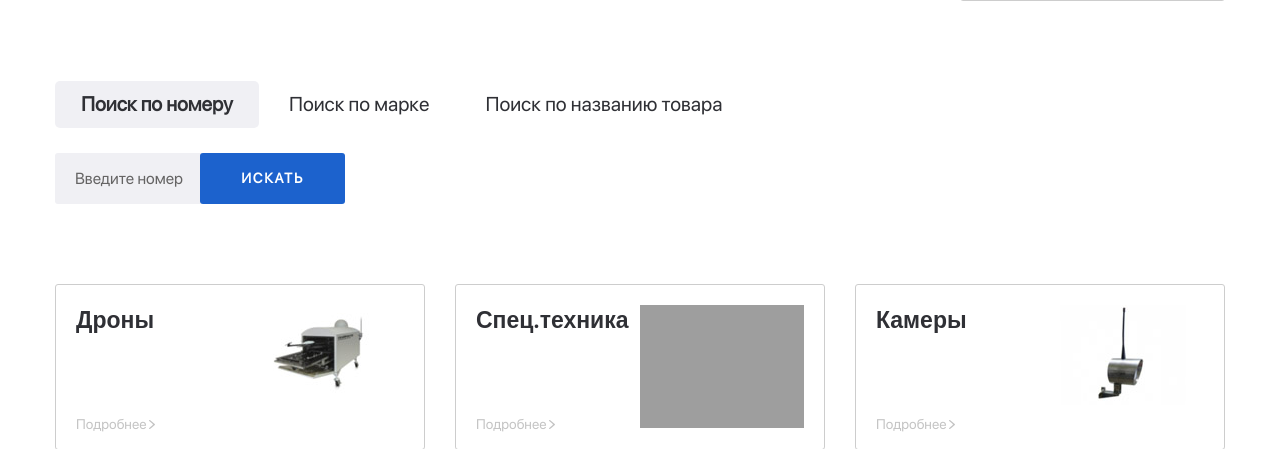
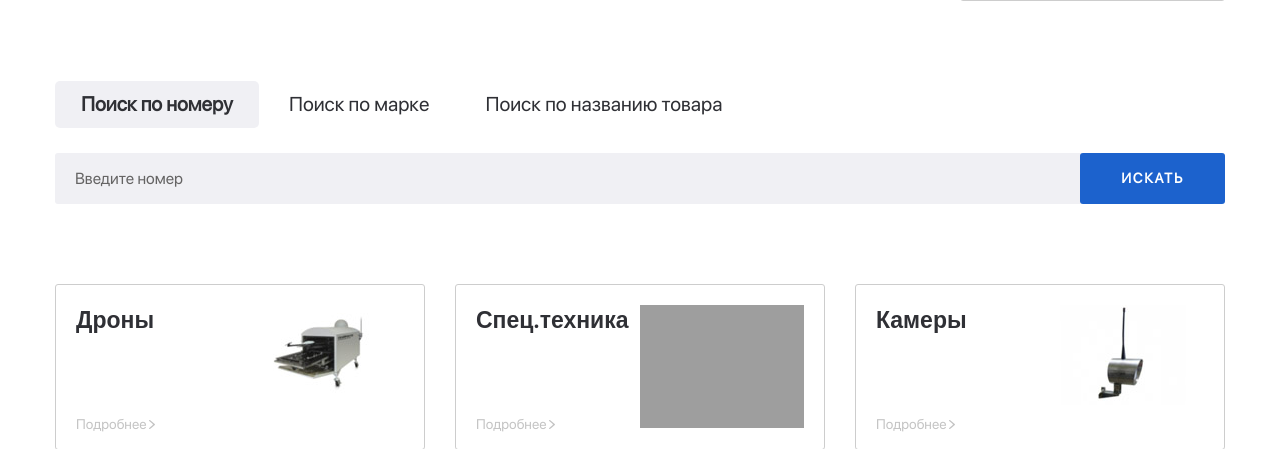
Before and after one commit to ridevel/ridevel.github.io, a PHP site: page /Filling/SecureLab/index.html in a window 1280 px wide. Shown: the part 659-1108 px from the top of the page. Run offline with PHP 8.4, Linux system fonts and the light colour scheme; grey boxes are pictures that could not be loaded.

Commit message:
Update style.css

```diff
--- a/Filling/SecureLab/css/style.css
+++ b/Filling/SecureLab/css/style.css
@@ -341,7 +341,7 @@ body {
 }
 
 .tabs-content {
-    width: 290px;
+    min-width: 290px;
     display: none;
 }
 
```
